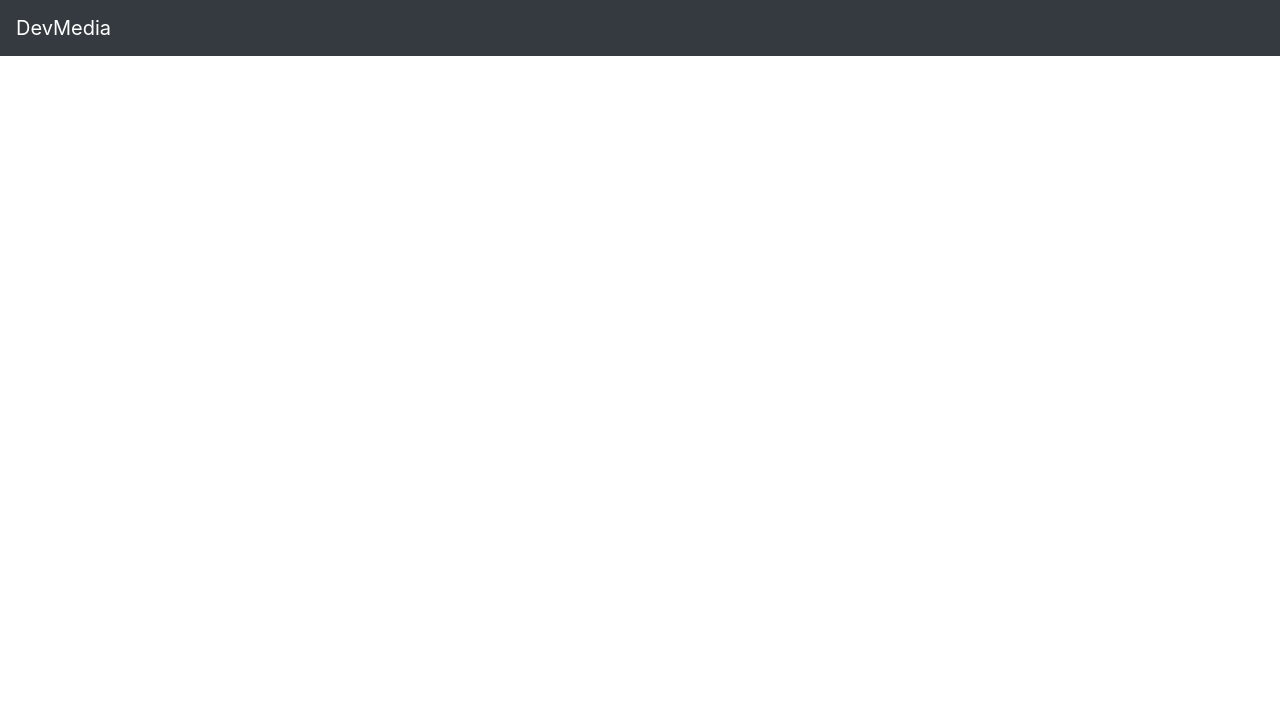
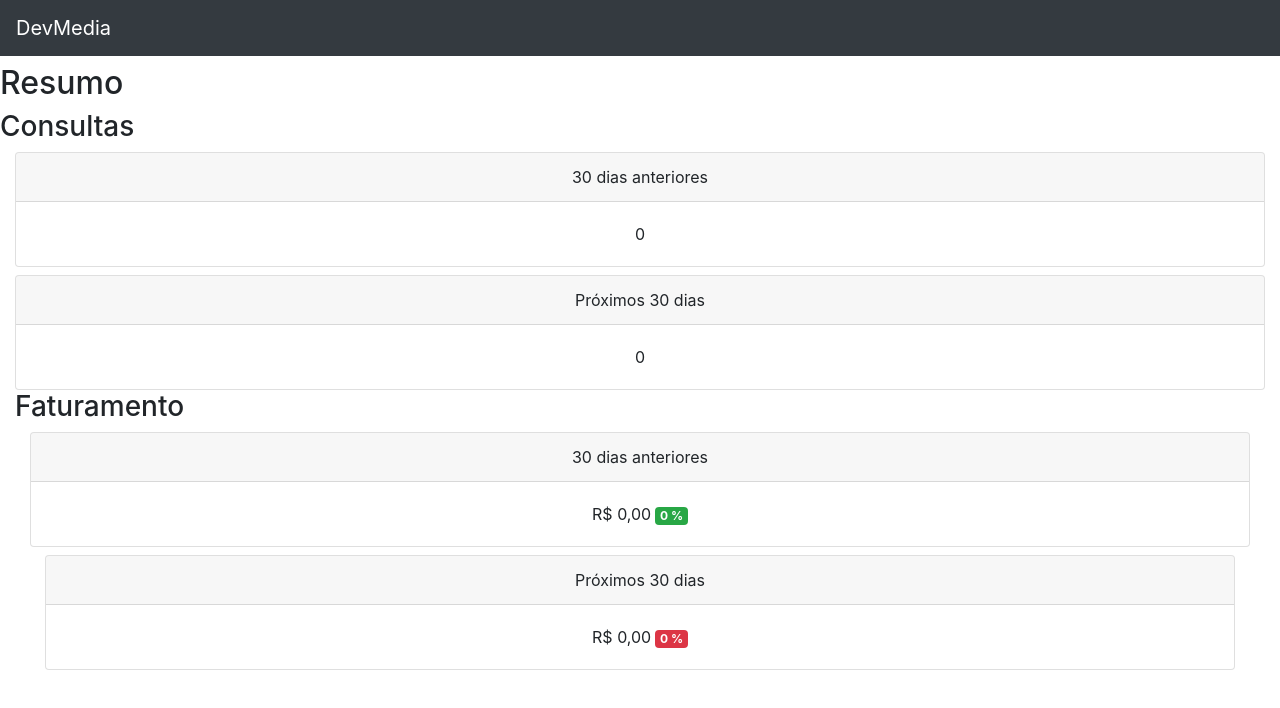
Before and after one commit to Zeponi/react-dashboard, a React (Create React App) app: page / in a window 1280 px wide. Shown: the top 708 px of the page. Built offline with nearby package versions, Linux system fonts and the light colour scheme.

Commit message:
#239- Definindo a interface do resumo

```diff
--- a/src/App.js
+++ b/src/App.js
@@ -1,14 +1,16 @@
 import React, { Component } from 'react';
 import './App.css';
 import MenuSuperior from './components/MenuSuperior/MenuSuperior';
+import Resumo from './components/Resumo/Resumo';
 
 class App extends Component {
   render() {
     return (
       <div>
         <MenuSuperior/>
+        <Resumo/>
       </div>
-    );
+    )
   }
 }
 
--- a/src/components/Resumo/Resumo.js
+++ b/src/components/Resumo/Resumo.js
@@ -6,25 +6,105 @@ class Resumo extends Component {
         this.state = {
             consultas : {
                 consultas_30dias_anteriores : 0,
-				consultas_30dias_posteriores: 0
+                consultas_30dias_posteriores : 0
             },
             faturamento : {
                 anterior : {
-					valor : 0,
+                    valor: 0,
                     comparativo : 0
                 },
                 previsao : {
-					valor : 0,
-					comparativo: 0
+                    valor: 0,
+                    comparativo : 0
                 }
             }
         }
     }
 
-
-	render() {
+    render(){
         return (
             <div>
+                <h2 className="mt-2">Resumo</h2>
+
+                <div className="row">
+
+                    <div className="col">
+                        <h3>Consultas</h3>
+                        <div className="col">
+	                        <div className="card mt-2 text-center">
+		                        <div className="card-header">
+		                        	30 dias anteriores
+		                        </div>
+		                        <div className="card-body">
+			                        {
+			                        	this.state.consultas.consultas_30dias_anteriores
+			                        }
+		                        </div>
+	                        </div>
+                        </div>
+                        <div className="col">
+   							<div className="card mt-2 text-center">
+     							<div className="card-header">
+       								Próximos 30 dias
+     							</div>
+	     						<div className="card-body">
+							       {
+							         this.state.consultas.consultas_30dias_posteriores
+							       }
+	    						</div>
+   							</div>
+ 						</div>
+                    </div>
+                </div>
+                <div className="col">
+                	<h3>Faturamento</h3>
+                    <div className="col">
+   						<div className="card mt-2 text-center">
+     						<div className="card-header">
+       							30 dias anteriores
+     						</div>
+     					<div className="card-body">
+					       {
+					         this.state.faturamento.anterior
+					             .valor.toLocaleString("pt-BR",
+					                     {
+					                         style: "currency",
+					                         currency: "BRL"
+					                     })
+					       }
+       					<span className="badge ml-1 badge-success">
+					         {
+					           this.state.faturamento.anterior
+					                                 .comparativo
+					         } %
+				       </span>
+				    </div>
+				    </div>
+				    <div className="col">
+   						<div className="card mt-2 text-center">
+     						<div className="card-header">
+       							Próximos 30 dias
+     						</div>
+     						<div className="card-body">
+						       {
+						         this.state.faturamento.previsao
+						             .valor.toLocaleString("pt-BR",
+						                     {
+						                         style: "currency",
+						                         currency: "BRL"
+						                     })
+						       }
+       						<span className="badge ml-1 badge-danger">
+					         {
+					           this.state.faturamento.previsao
+					                                 .comparativo
+					         } %
+					        </span>
+					     </div>
+					   </div>
+					 </div>
+				 </div>
+                </div>
             </div>
         )
     }
```
Lines whose indentation alone changed are shown as unchanged.
